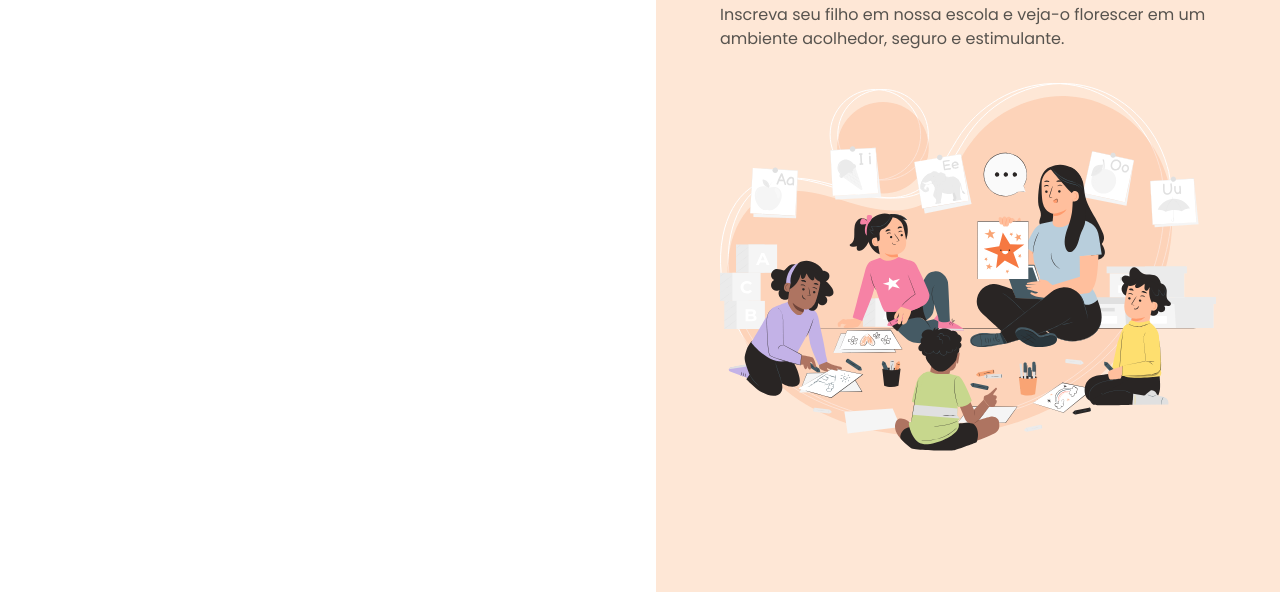
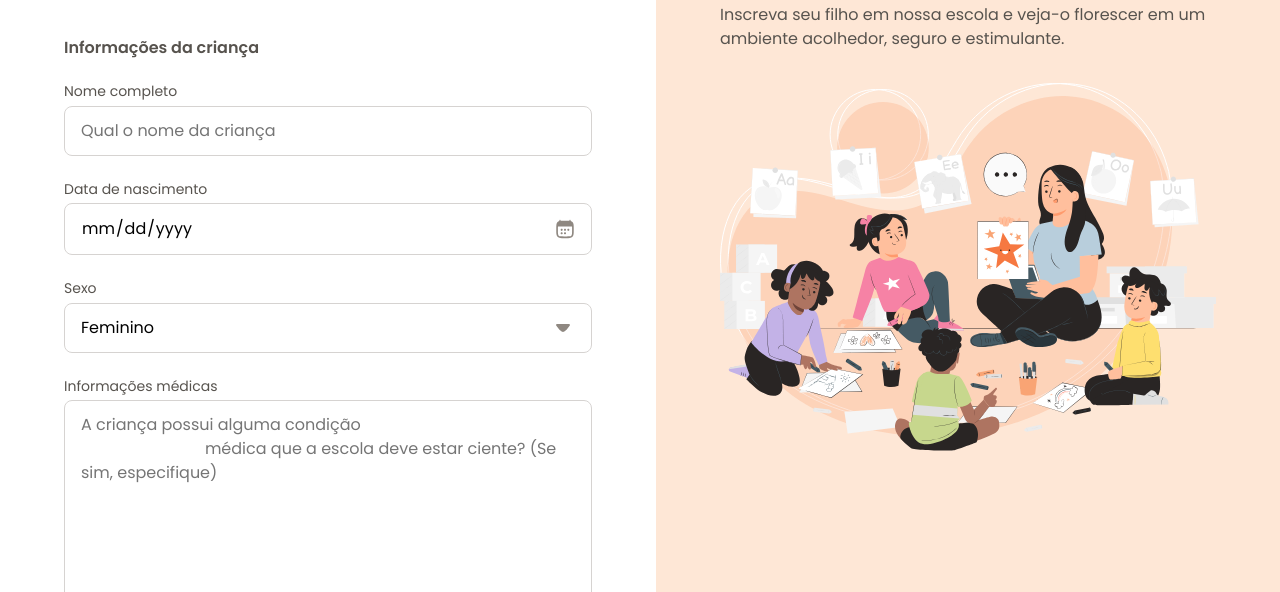
Before and after one commit to bastos88/Registration-form, a plain HTML site: page index.html in a window 1280 px wide. Shown: the part 208-800 px from the top of the page. Drawn offline with Linux system fonts and the light colour scheme.

Commit message:
configurando form

```diff
--- a/index.html
+++ b/index.html
@@ -26,6 +26,38 @@
                 <h1>Formulário de matrícula</h1>
                 <p>Preencha os dados abaixo para matricular seu filho na escola de educação infantil Estrelas do Amanhã.
                 </p>
+                <form method="post" enctype="multipart/form-data">
+                    <fieldset class="child-info">
+                        <legend>Informações da criança</legend>
+                        <div class="div-wrapper">
+                            <label for="fullname">Nome completo</label>
+                            <input id="fullname" type="text" placeholder="Qual o nome da criança">
+                        </div>
+                        <div class="input-wrapper">
+                            <label for="birth">Data de nascimento</label>
+                            <input id="birth" type="date" name="birth" lang="pt-BR">
+                        </div>
+                        <div class="select-wrapper">
+                            <label for="gender">Sexo</label>
+                            <select name="gender" id="gender">
+                                <option value="female">Feminino</option>
+                                <option value="male">Masculino</option>
+                                <option value="na">Prefiro não responder</option>
+                            </select>
+                        </div>
+                        <div class="textarea-wrapper">
+                            <label for="medical-info">Informações médicas</label>
+                            <textarea name="medical-info" id="medical-info" cols="30" rows="10" placeholder="A criança possui alguma condição
+                             médica que a escola deve estar ciente? (Se sim, especifique)
+                             "></textarea>
+                        </div>
+                        <div class="droparea-wrapper">
+                            <input type="file" id="birth-file">
+                            <img src="/assets/icons/cloud-upload.svg" alt="">
+                            <p>Clique aqui para <br> selecionar os arquivos</p>
+                        </div>
+                    </fieldset>
+                </form>
             </div>
         </main>
         <aside>
--- /dev/null
+++ b/styles/fields/index.css
@@ -0,0 +1,51 @@
+input,
+textarea,
+select {
+  appearance: none;
+  width: 100%;
+  border-radius: 0.5rem;
+  border: 1px solid var(--stroke-default);
+
+  padding: 0.75rem 1rem;
+  font: var(--text);
+}
+
+label {
+  font: var(--text-sm);
+  color: var(--text-secondary);
+
+  display: block;
+  margin-bottom: 0.25rem;
+}
+
+input:focus,
+select:focus,
+textarea:focus {
+  outline: 0.25rem solid var(--surface-secondary);
+  border: 0.125rem solid var(--stroke-highlight);
+  outline-offset: 0.1px;
+}
+
+input[type="date"] {
+  position: relative;
+
+  &::-webkit-calendar-picker-indicator {
+    opacity: 0;
+  }
+
+  &::before {
+    content: "";
+    position: absolute;
+    background: url(../../assets/icons/calendar-03.svg) center/contain;
+    right: 1rem;
+    width: 1.25rem;
+    height: 1.25rem;
+    top: 50%;
+    transform: translateY(-50%);
+  }
+}
+
+select {
+  background: url(../../assets/icons/arrow-down-01.svg) no-repeat
+    calc(100% - 1rem);
+}
--- /dev/null
+++ b/styles/form.css
@@ -0,0 +1,15 @@
+@import url(fields/index.css);
+
+form {
+  margin-top: 3rem;
+}
+fieldset {
+  border: none;
+  display: grid;
+  gap: 1.5rem;
+}
+
+legend {
+  font: 600 1rem/1.25 var(--font-family);
+  margin-bottom: 1.5rem;
+}
--- a/styles/index.css
+++ b/styles/index.css
@@ -1,2 +1,3 @@
 @import url(global.css);
 @import url(layout.css);
+@import url(form.css);
```
